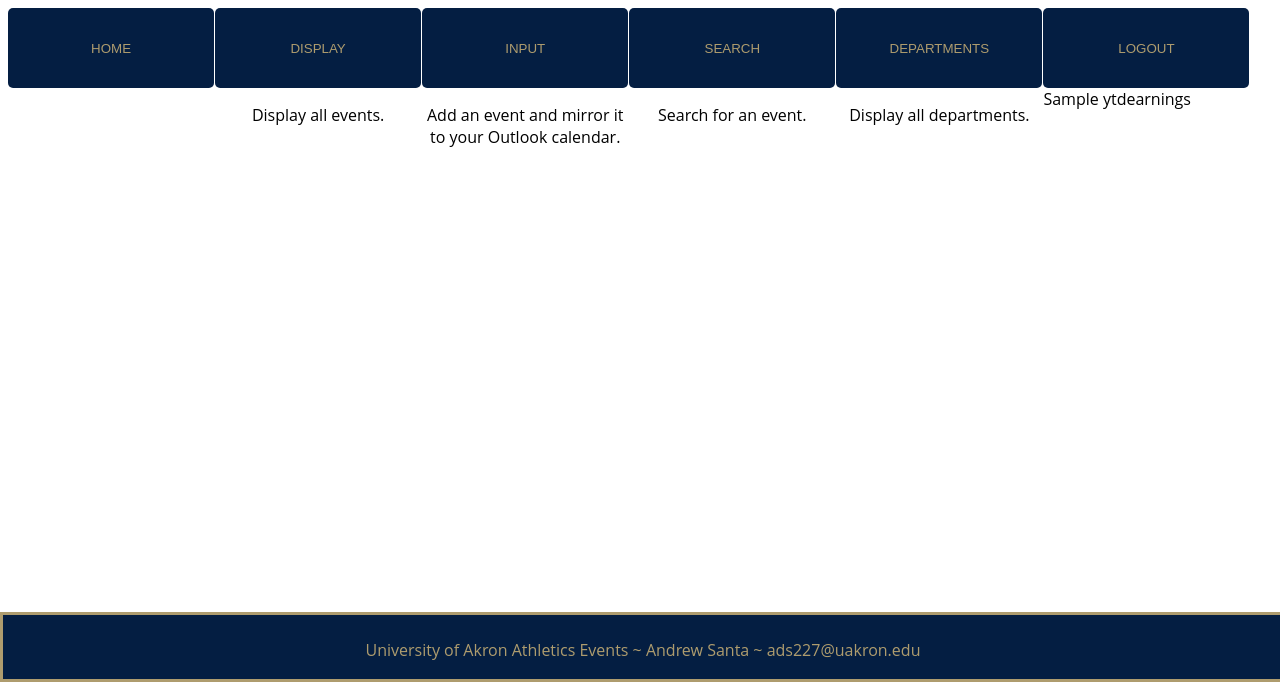
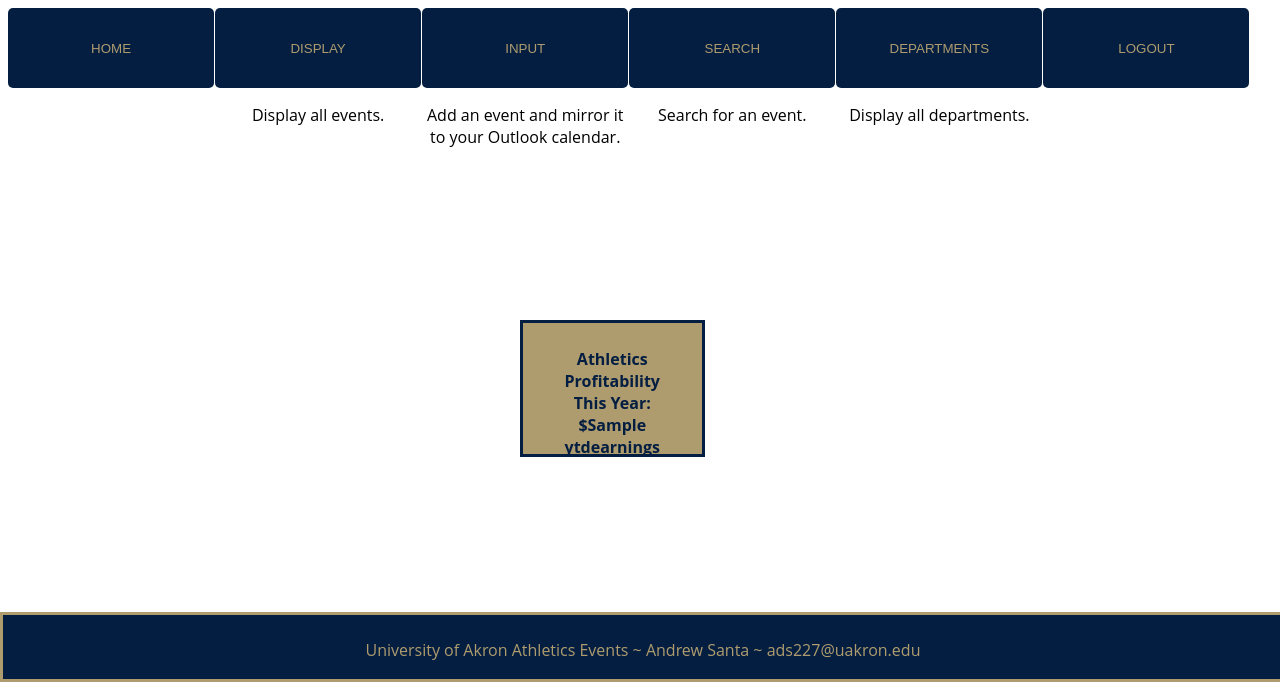
Before and after one commit to ads227/UA-Technologies, a Flask app: page / in a window 1280 px wide. Shown: the part 118-815 px from the top of the page. Run offline with Flask 2, Linux system fonts and the light colour scheme; the visitor is signed in with stand-in values (Sample User, id 1); a database or web service that is not in the repository returns one stand-in record (values such as "Sample title"); some libraries are stand-ins or nearby versions.

Commit message:
Final commit, minor code hygiene changes

```diff
--- a/app/application/routes.py
+++ b/app/application/routes.py
@@ -63,7 +63,6 @@ def insert():
 # Perform event insert
 @app.route('/append', methods = ['POST'])
 def append():
-
   title = request.form['title']
   category = request.form['category']
   hours = request.form['hours']
--- a/app/application/static/css/style.css
+++ b/app/application/static/css/style.css
@@ -115,3 +115,16 @@ label {
 input[type=text]:focus {
   border: 2px;
 }
+
+#profit {
+  display: block;
+  text-align: center;
+  height: 10vh;
+  width: 10vw;
+  margin: 40vh 40vw 2vh;
+  padding: 2% 2% 2%;
+  border: solid;
+  color:#041e42;
+  background-color: #ae9c6e;
+  font-weight: bolder;
+}
--- a/app/application/templates/index.html
+++ b/app/application/templates/index.html
@@ -38,7 +38,7 @@
   <form action="/logout" class="idxForm">
     <input type="submit" value="LOGOUT" class="idxSubmit">
   </form>
-  <p id="profit"> {{ profit }}</p>
+  <p id="profit"> Athletics Profitability This Year: <br> ${{ profit }}</p>
   <footer>
     University of Akron Athletics Events ~ Andrew Santa ~ ads227@uakron.edu
   </footer>
```
